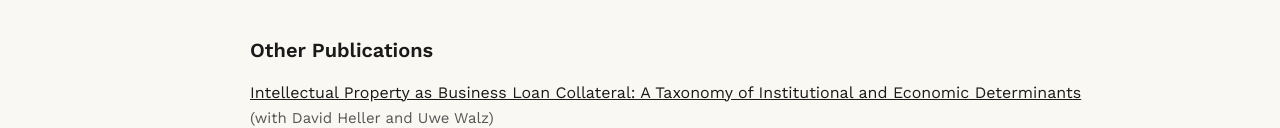
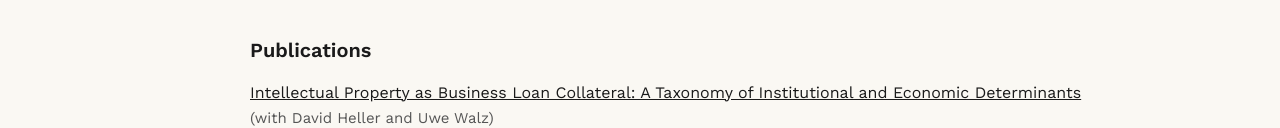
Before and after one commit to leitzingerleo/leitzingerleo.github.io, a plain HTML site: page research.html in a window 1280 px wide. Shown: the part 482-610 px from the top of the page. Drawn offline with nearby package versions, Linux system fonts and the light colour scheme.

Commit message:
Update research.html

```diff
--- a/research.html
+++ b/research.html
@@ -99,7 +99,7 @@
       </li>
     </ul>
 
-  <h2 class="section-break">Other Publications</h2>
+  <h2 class="section-break">Publications</h2>
 <ul class="papers">
   <li>
     <a class="title"
```
